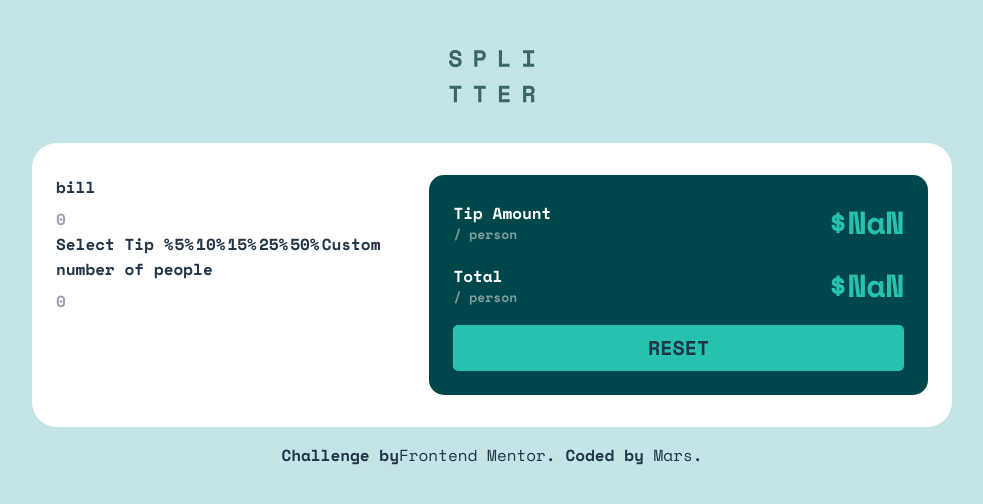
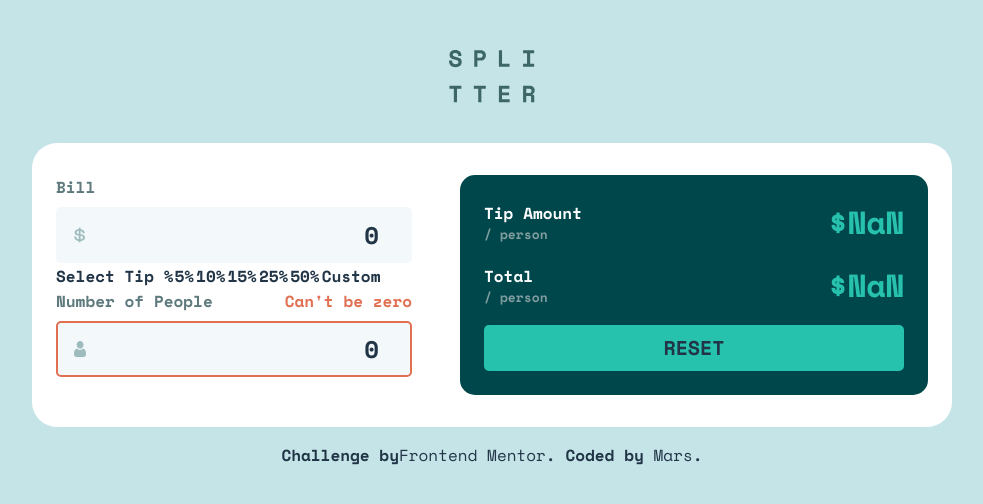
Before and after one commit to martinianol/tip-calculator-app, a React (Vite) app: page / in a window 1280 px wide. Shown: the top 504 px of the page, without its empty margins (148-1131 px from the left). Built offline with nearby package versions, Linux system fonts and the light colour scheme.

Commit message:
Add Input styling

```diff
--- a/src/Components/Form/Form.tsx
+++ b/src/Components/Form/Form.tsx
@@ -1,13 +1,29 @@
 import Input from "./Inputs/Input";
+import iconPerson from "../../../images/icon-person.svg";
+import iconDollar from "../../../images/icon-dollar.svg";
 interface FormProps {
-  onChange: (e: React.ChangeEvent<HTMLInputElement>) => void;
+  onChange: (keyValue: string, value: string) => void;
   totalValue: number;
+  numberOfPeople: number;
 }
 
-const Form = ({ onChange, totalValue }: FormProps) => {
+const PersonIcon = (
+  <img src={iconPerson} alt="" className="w-3 h-4 max-w-none" />
+);
+const DollarIcon = (
+  <img src={iconDollar} alt="" className="w-3 h-4 max-w-none" />
+);
+
+const Form = ({ onChange, totalValue, numberOfPeople }: FormProps) => {
   return (
     <form className="flex flex-col">
-      <Input label="bill" value={totalValue} onChange={onChange} />
+      <Input
+        label="Bill"
+        id="billValue"
+        value={totalValue}
+        onChange={onChange}
+        icon={DollarIcon}
+      />
       <div>
         Select Tip %<button>5%</button>
         <button>10%</button>
@@ -16,7 +32,15 @@ const Form = ({ onChange, totalValue }: FormProps) => {
         <button>50%</button>
         <button>Custom</button>
       </div>
-      <Input label="number of people" value={totalValue} onChange={onChange} />
+      <Input
+        label="Number of People"
+        id="numberOfPeople"
+        value={numberOfPeople}
+        onChange={onChange}
+        errorMessage="Can't be zero"
+        isError={numberOfPeople === 0}
+        icon={PersonIcon}
+      />
     </form>
   );
 };
--- a/src/Components/Form/Inputs/Input.tsx
+++ b/src/Components/Form/Inputs/Input.tsx
@@ -1,23 +1,49 @@
 interface InputProps {
   label: string;
+  id: string;
   value: number;
-  onChange: (e: React.ChangeEvent<HTMLInputElement>) => void;
+  onChange: (key: string, e: string) => void;
+  icon?: React.ReactNode;
+  isError?: boolean;
+  errorMessage?: string;
 }
 
-const Input = ({ label, value, onChange }: InputProps) => {
+const Input = ({
+  label,
+  id,
+  value,
+  onChange,
+  icon,
+  isError,
+  errorMessage,
+}: InputProps) => {
   return (
     <div className="flex flex-col gap-2">
-      <label htmlFor="bill" className="text-preset5">
+      <label
+        htmlFor={id}
+        className="text-preset5 text-grey-500 flex justify-between"
+      >
         {label}
+        {isError && (
+          <span className="text-orange-400 text-preset5">{errorMessage}</span>
+        )}
       </label>
-      <input
-        type="number"
-        id={label}
-        placeholder="0"
-        className=""
-        value={value}
-        onChange={onChange}
-      />
+      <div
+        className={`flex items-center gap-2 rounded-[5px] px-4 py-2 bg-grey-50 border-2 ${
+          isError ? "border-orange-400" : "border-transparent"
+        } focus-within:border-green-400`}
+      >
+        <span className="text-grey-500">{icon}</span>
+        <input
+          type="number"
+          id={id}
+          placeholder="0"
+          className="bg-transparent text-preset3 text-right outline-none min-w-0 caret-green-400"
+          value={value}
+          onChange={(e) => onChange(id, e.target.value)}
+          min={0}
+        />
+      </div>
     </div>
   );
 };
--- a/src/Components/Main/Main.tsx
+++ b/src/Components/Main/Main.tsx
@@ -20,9 +20,23 @@ const Main = () => {
     setFormValues(INITIAL_STATE);
   };
 
+  const handleInputChange = (key: string, value: string) => {
+    console.log("handleInputChange", key, value);
+    setFormValues((prevState) => {
+      return {
+        ...prevState,
+        [key]: Number(value),
+      };
+    });
+  };
+
   return (
     <main className="bg-white mt-10  px-6 py-8 flex flex-col gap-8 rounded-t-[25px] md:rounded-[25px] md:min-w-[608px] md:mx-auto lg:flex-row lg:gap-12 lg:min-w-[920px]">
-      <Form />
+      <Form
+        onChange={handleInputChange}
+        totalValue={billValue}
+        numberOfPeople={numberOfPeople}
+      />
       <Results
         onClick={handleReset}
         tipValue={tipValuePerPerson}
```
